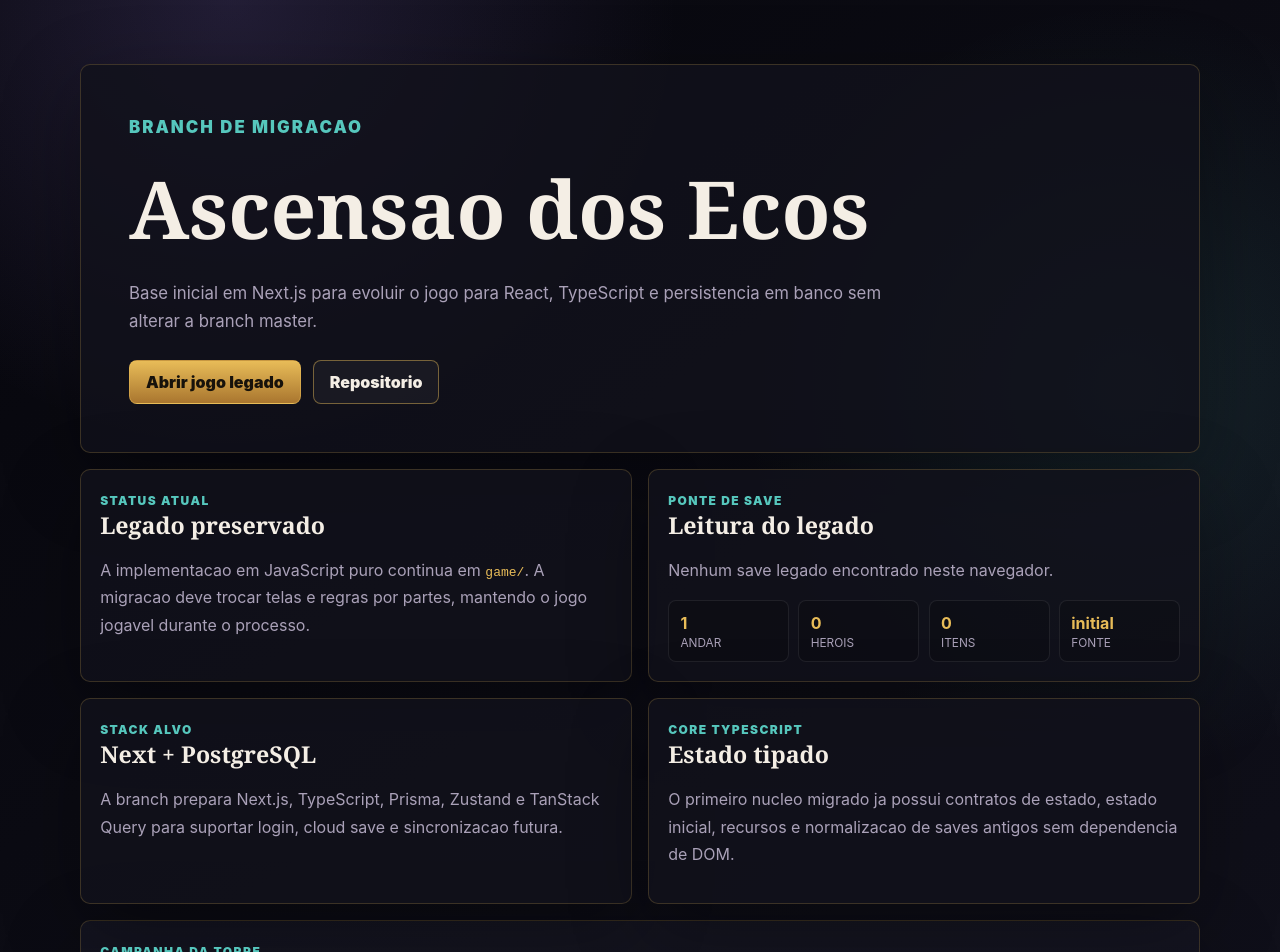
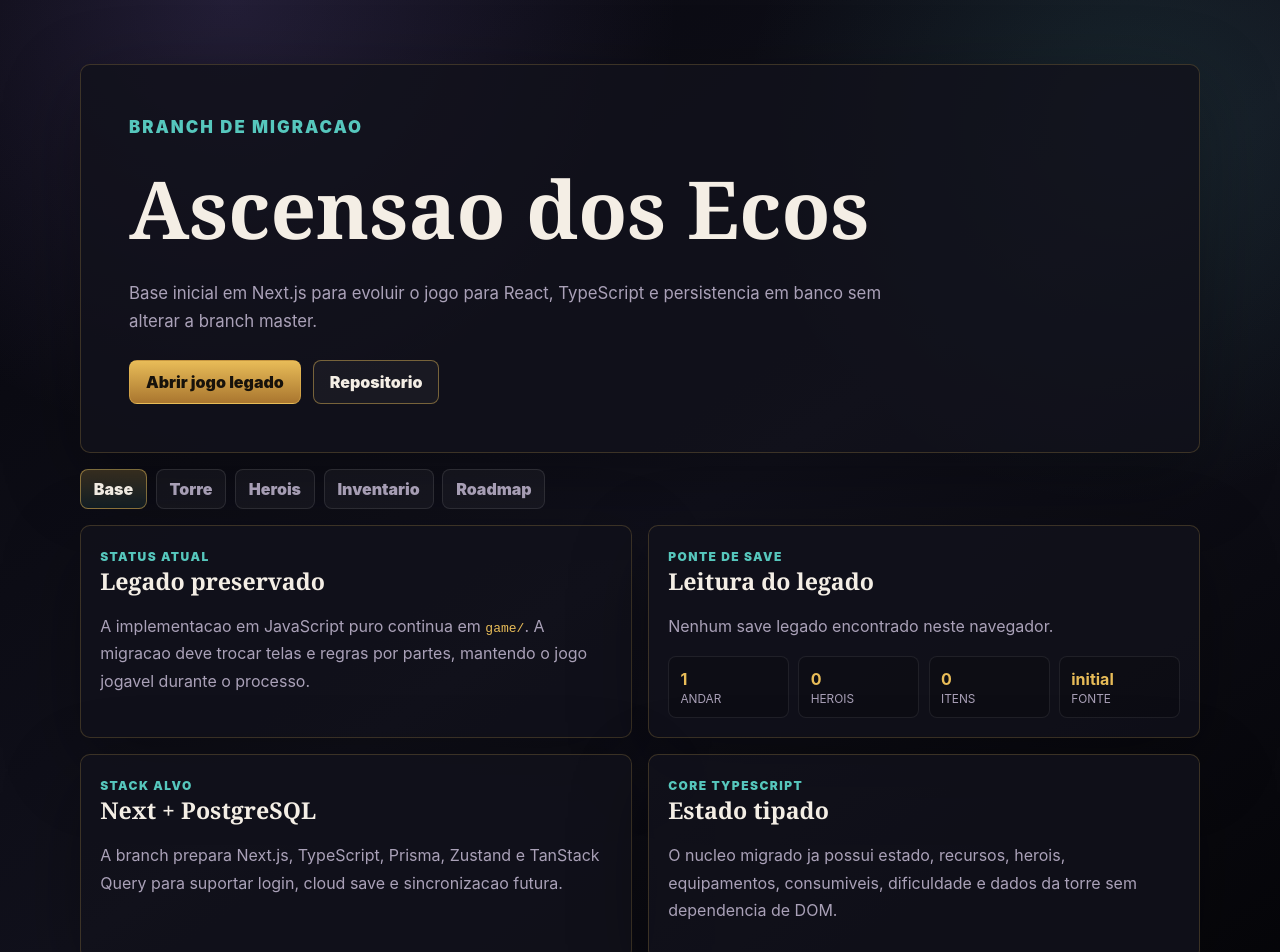
Before and after one commit to FelpHendeson/pickMeUp, a Next.js app: page / in a window 1280 px wide. Shown: the top 952 px of the page. Built offline with nearby package versions, Linux system fonts and the light colour scheme.

Commit message:
feat: organiza paineis migrados em dashboard react

```diff
--- /dev/null
+++ b/app/components/MigrationDashboard.tsx
@@ -0,0 +1,125 @@
+"use client";
+
+import { useState } from "react";
+import { HeroRosterPanel } from "./HeroRosterPanel";
+import { InventoryPanel } from "./InventoryPanel";
+import { MigrationBridgePanel } from "./MigrationBridgePanel";
+import { TowerCampaignPanel } from "./TowerCampaignPanel";
+
+type DashboardTab = "base" | "tower" | "heroes" | "inventory" | "roadmap";
+
+const dashboardTabs: Array<{ id: DashboardTab; label: string }> = [
+  { id: "base", label: "Base" },
+  { id: "tower", label: "Torre" },
+  { id: "heroes", label: "Herois" },
+  { id: "inventory", label: "Inventario" },
+  { id: "roadmap", label: "Roadmap" },
+];
+
+const migrationMilestones = [
+  "Extrair regras puras para game-core em TypeScript",
+  "Migrar estado local para store React/Zustand",
+  "Adicionar persistencia PostgreSQL com Prisma",
+  "Recriar telas principais em componentes React",
+  "Substituir o legado /game quando o fluxo da torre estiver completo",
+];
+
+const currentSystems = [
+  "Torre com capitulos e dificuldade",
+  "Combate automatico e resultado 2.0",
+  "Herois, equipamentos, moral e ferimentos",
+  "Reliquias, biblioteca, missoes e conquistas",
+  "Consumiveis, afinidade e recrutamento alternativo",
+];
+
+function BasePanel() {
+  return (
+    <>
+      <section className="grid">
+        <article>
+          <span>Status atual</span>
+          <h2>Legado preservado</h2>
+          <p>
+            A implementacao em JavaScript puro continua em <code>game/</code>. A migracao deve trocar telas e regras
+            por partes, mantendo o jogo jogavel durante o processo.
+          </p>
+        </article>
+
+        <MigrationBridgePanel />
+      </section>
+
+      <section className="grid">
+        <article>
+          <span>Stack alvo</span>
+          <h2>Next + PostgreSQL</h2>
+          <p>
+            A branch prepara Next.js, TypeScript, Prisma, Zustand e TanStack Query para suportar login, cloud save e
+            sincronizacao futura.
+          </p>
+        </article>
+
+        <article>
+          <span>Core TypeScript</span>
+          <h2>Estado tipado</h2>
+          <p>
+            O nucleo migrado ja possui estado, recursos, herois, equipamentos, consumiveis, dificuldade e dados da
+            torre sem dependencia de DOM.
+          </p>
+        </article>
+      </section>
+    </>
+  );
+}
+
+function RoadmapPanel() {
+  return (
+    <section className="columns dashboard-roadmap">
+      <div>
+        <h2>Sistemas existentes</h2>
+        <ul>
+          {currentSystems.map((item) => (
+            <li key={item}>{item}</li>
+          ))}
+        </ul>
+      </div>
+      <div>
+        <h2>Proximos passos</h2>
+        <ol>
+          {migrationMilestones.map((item) => (
+            <li key={item}>{item}</li>
+          ))}
+        </ol>
+      </div>
+    </section>
+  );
+}
+
+export function MigrationDashboard() {
+  const [activeTab, setActiveTab] = useState<DashboardTab>("base");
+
+  return (
+    <section className="dashboard-shell">
+      <nav className="dashboard-tabs" aria-label="Navegacao da migracao">
+        {dashboardTabs.map((tab) => (
+          <button
+            aria-pressed={activeTab === tab.id}
+            data-active={activeTab === tab.id ? "true" : "false"}
+            key={tab.id}
+            onClick={() => setActiveTab(tab.id)}
+            type="button"
+          >
+            {tab.label}
+          </button>
+        ))}
+      </nav>
+
+      <div className="dashboard-content">
+        {activeTab === "base" ? <BasePanel /> : null}
+        {activeTab === "tower" ? <TowerCampaignPanel /> : null}
+        {activeTab === "heroes" ? <HeroRosterPanel /> : null}
+        {activeTab === "inventory" ? <InventoryPanel /> : null}
+        {activeTab === "roadmap" ? <RoadmapPanel /> : null}
+      </div>
+    </section>
+  );
+}
--- a/app/globals.css
+++ b/app/globals.css
@@ -114,6 +114,42 @@ li {
   grid-template-columns: repeat(2, minmax(0, 1fr));
   gap: 1rem;
   margin-top: 1rem;
+}
+
+.dashboard-shell {
+  margin-top: 1rem;
+}
+
+.dashboard-tabs {
+  display: flex;
+  flex-wrap: wrap;
+  gap: 0.55rem;
+  margin-bottom: 1rem;
+}
+
+.dashboard-tabs button {
+  min-height: 40px;
+  border: 1px solid rgba(255, 255, 255, 0.1);
+  background: rgba(255, 255, 255, 0.04);
+  color: var(--muted);
+  border-radius: 8px;
+  cursor: pointer;
+  font: inherit;
+  font-weight: 900;
+  padding: 0.55rem 0.8rem;
+}
+
+.dashboard-tabs button[data-active="true"] {
+  border-color: rgba(232, 188, 88, 0.5);
+  background: linear-gradient(180deg, rgba(232, 188, 88, 0.2), rgba(86, 199, 189, 0.1));
+  color: var(--text);
+}
+
+.dashboard-content > .tower-panel,
+.dashboard-content > .roster-panel,
+.dashboard-content > .inventory-panel,
+.dashboard-content > .columns {
+  margin-top: 0;
 }
 
 .mini-grid {
--- a/app/page.tsx
+++ b/app/page.tsx
@@ -1,23 +1,4 @@
-import { HeroRosterPanel } from "./components/HeroRosterPanel";
-import { InventoryPanel } from "./components/InventoryPanel";
-import { MigrationBridgePanel } from "./components/MigrationBridgePanel";
-import { TowerCampaignPanel } from "./components/TowerCampaignPanel";
-
-const migrationMilestones = [
-  "Extrair regras puras para game-core em TypeScript",
-  "Migrar estado local para store React/Zustand",
-  "Adicionar persistencia PostgreSQL com Prisma",
-  "Recriar telas principais em componentes React",
-  "Substituir o legado /game quando o fluxo da torre estiver completo",
-];
-
-const currentSystems = [
-  "Torre com capitulos e dificuldade",
-  "Combate automatico e resultado 2.0",
-  "Herois, equipamentos, moral e ferimentos",
-  "Reliquias, biblioteca, missoes e conquistas",
-  "Consumiveis, afinidade e recrutamento alternativo",
-];
+import { MigrationDashboard } from "./components/MigrationDashboard";
 
 export default function HomePage() {
   return (
@@ -37,63 +18,7 @@ export default function HomePage() {
         </div>
       </section>
 
-      <section className="grid">
-        <article>
-          <span>Status atual</span>
-          <h2>Legado preservado</h2>
-          <p>
-            A implementacao em JavaScript puro continua em <code>game/</code>. A migracao deve trocar telas e regras
-            por partes, mantendo o jogo jogavel durante o processo.
-          </p>
-        </article>
-
-        <MigrationBridgePanel />
-      </section>
-
-      <section className="grid">
-        <article>
-          <span>Stack alvo</span>
-          <h2>Next + PostgreSQL</h2>
-          <p>
-            A branch prepara Next.js, TypeScript, Prisma, Zustand e TanStack Query para suportar login, cloud save e
-            sincronizacao futura.
-          </p>
-        </article>
-
-        <article>
-          <span>Core TypeScript</span>
-          <h2>Estado tipado</h2>
-          <p>
-            O primeiro nucleo migrado ja possui contratos de estado, estado inicial, recursos e normalizacao de saves
-            antigos sem dependencia de DOM.
-          </p>
-        </article>
-      </section>
-
-      <TowerCampaignPanel />
-
-      <HeroRosterPanel />
-
-      <InventoryPanel />
-
-      <section className="columns">
-        <div>
-          <h2>Sistemas existentes</h2>
-          <ul>
-            {currentSystems.map((item) => (
-              <li key={item}>{item}</li>
-            ))}
-          </ul>
-        </div>
-        <div>
-          <h2>Proximos passos</h2>
-          <ol>
-            {migrationMilestones.map((item) => (
-              <li key={item}>{item}</li>
-            ))}
-          </ol>
-        </div>
-      </section>
+      <MigrationDashboard />
     </main>
   );
 }
```
Also changed, not shown: 1 other file (tests, documents, lock files or other folders).
